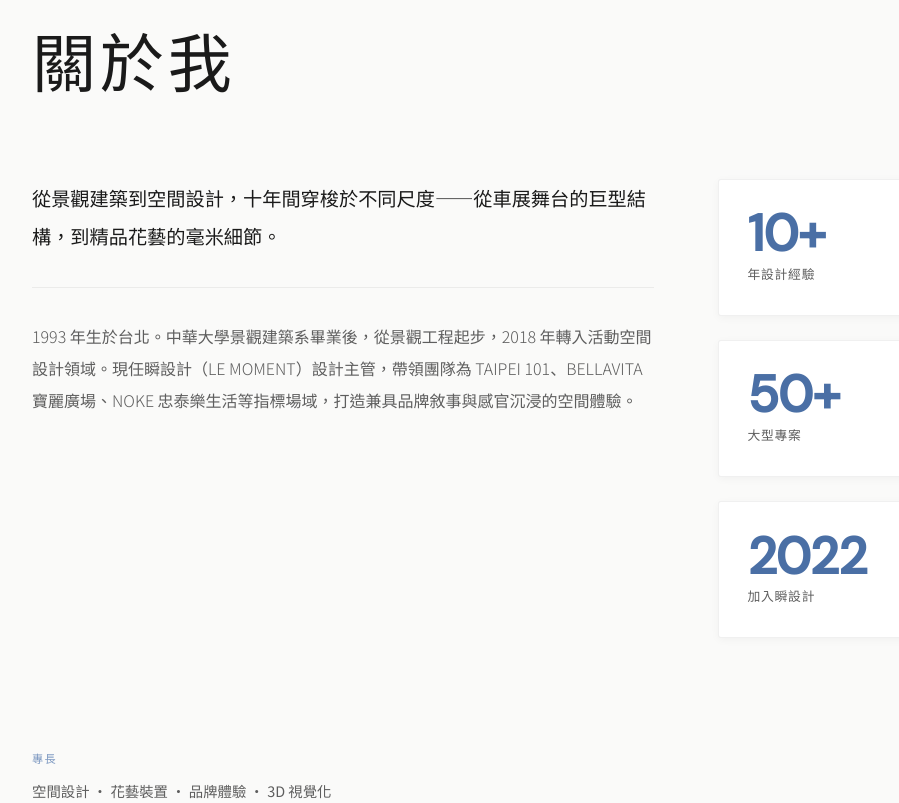
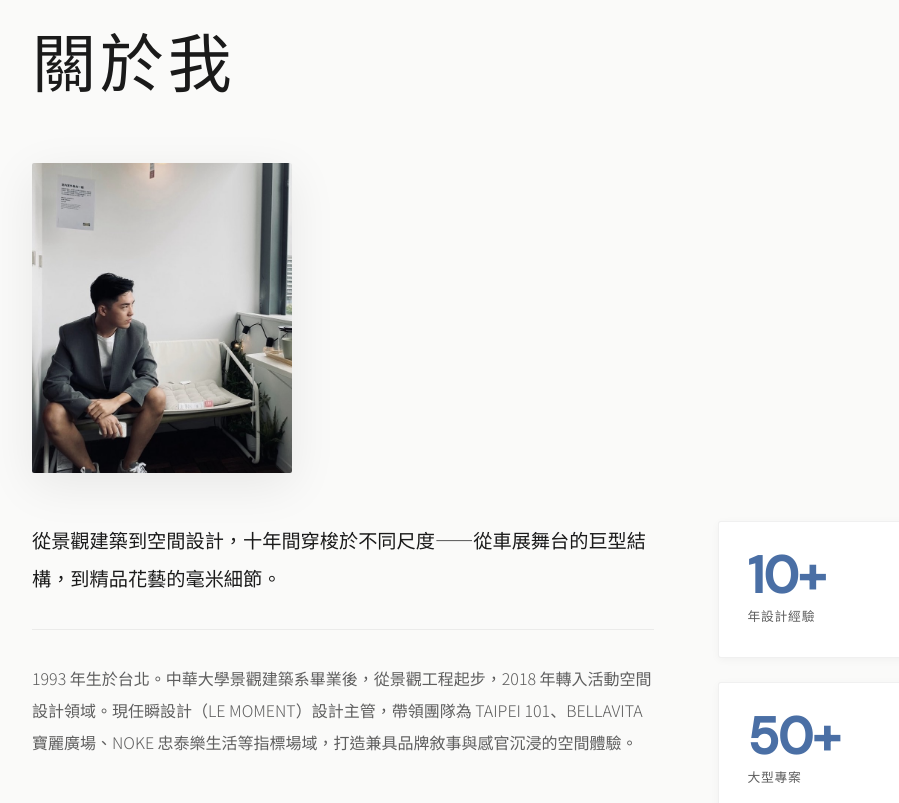
Before and after one commit to kevin33336988-crypto/kevin33336988-crypto.github.io, a plain HTML site: page index.html in a window 1280 px wide. Shown: the part 4696-5499 px from the top of the page, without its empty margins (32-931 px from the left). Drawn offline with Linux system fonts and the light colour scheme.

Commit message:
feat: Add portrait photo to About section

```diff
--- a/css/style.css
+++ b/css/style.css
@@ -459,7 +459,18 @@ section {
   font-weight: 200;
   letter-spacing: 0.06em;
   color: var(--text);
-  margin-bottom: 4rem;
+  margin-bottom: 3rem;
+}
+.about__portrait {
+  margin-bottom: 3rem;
+}
+.about__portrait img {
+  width: 260px;
+  height: 310px;
+  object-fit: cover;
+  border-radius: 2px;
+  filter: grayscale(20%);
+  box-shadow: var(--shadow-lg);
 }
 .about__grid { display: grid; grid-template-columns: 1.2fr 0.8fr; gap: 4rem; }
 .about__bio-lead {
@@ -771,6 +782,8 @@ section {
 
   .about__number, .contact__number { display: none; }
   .about__title { margin-bottom: 2.5rem; }
+  .about__portrait { margin-bottom: 2rem; }
+  .about__portrait img { width: 200px; height: 240px; }
   .about__stats {
     flex-direction: row; flex-wrap: wrap;
     gap: 0.75rem; margin-bottom: 2rem;
--- a/index.html
+++ b/index.html
@@ -71,6 +71,9 @@
       <div class="about__number" aria-hidden="true">02</div>
       <div class="about__inner">
         <h2 class="about__title">關於我</h2>
+        <div class="about__portrait">
+          <img src="img/about-portrait.jpg" alt="Kevin Chu 瞿愷">
+        </div>
         <div class="about__grid">
           <div class="about__bio">
             <p class="about__bio-lead">從景觀建築到空間設計，十年間穿梭於不同尺度——從車展舞台的巨型結構，到精品花藝的毫米細節。</p>
```
Also changed, not shown: img/about-portrait.jpg (added).
